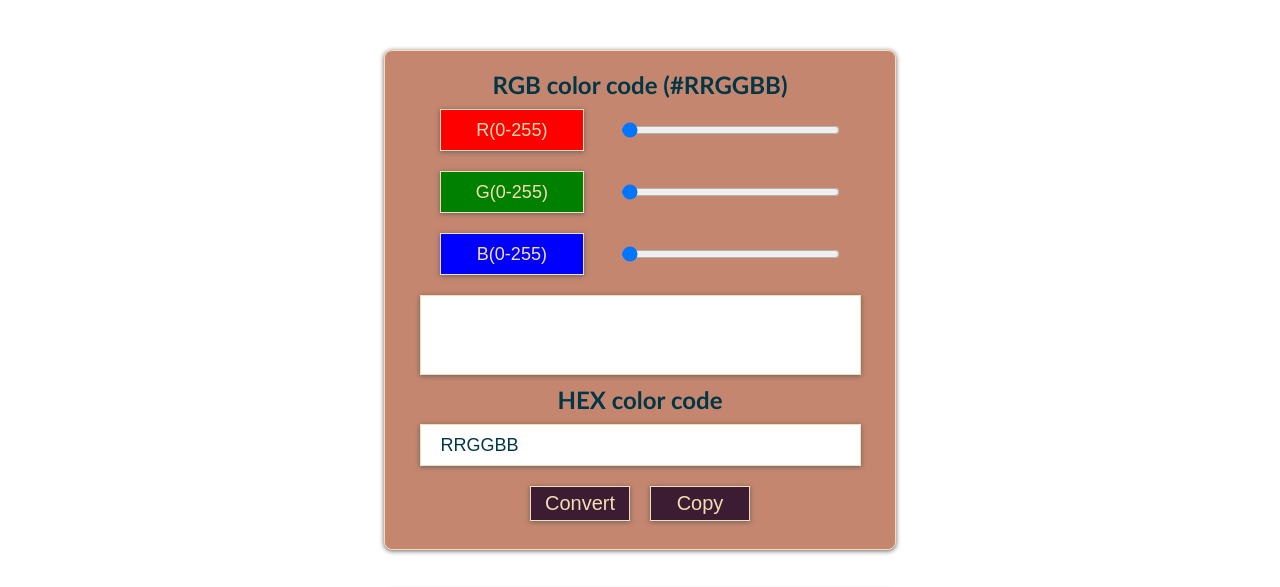
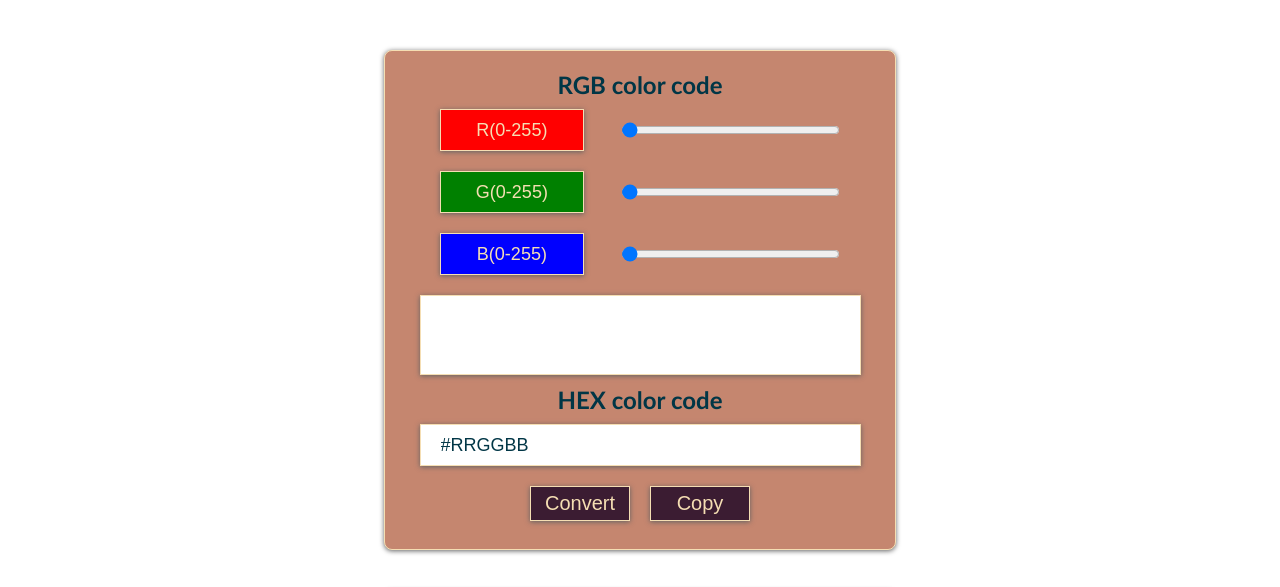
Before and after one commit to ashhadimam07/color-converter, a website: page index.html in a window 1280 px wide. Shown: the part 170-757 px from the top of the page. Drawn offline with nearby package versions, Linux system fonts and the light colour scheme.

Commit message:
Modified placeholder

```diff
--- a/index.html
+++ b/index.html
@@ -24,7 +24,7 @@
     <main>
       <h2 class="main-heading">RGB to HEX</h2>
       <div class="div-wrapper div-width">
-        <label class="label">RGB color code (#RRGGBB)</label>
+        <label class="label">RGB color code</label>
         <div class="color-div">
           <input type="text" class="r-value" placeholder="R(0-255)" maxlength="3">
           <input type="range" min='0' max='255' value='0' class="red-slider">
@@ -39,7 +39,7 @@
         </div>
         <div class="display-color"></div>
         <label class="label">HEX color code</label>
-        <input  class="hexvalue" placeholder="RRGGBB" readonly>
+        <input  class="hexvalue" placeholder="#RRGGBB" readonly>
         <div class="button-wrapper">
           <button type="button" class="button">Convert</button>
           <button type="button" class="button copy">Copy</button>
```
